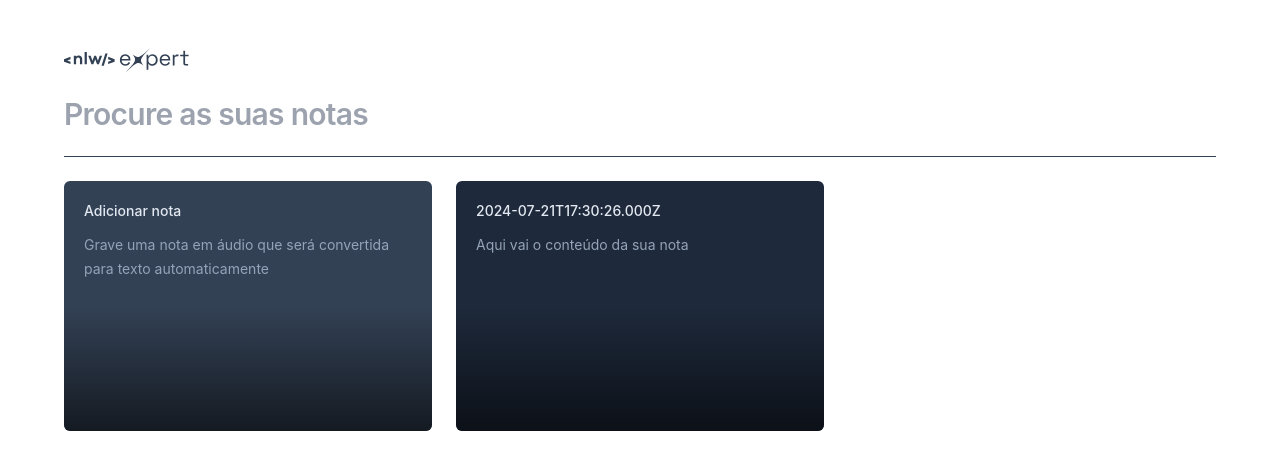
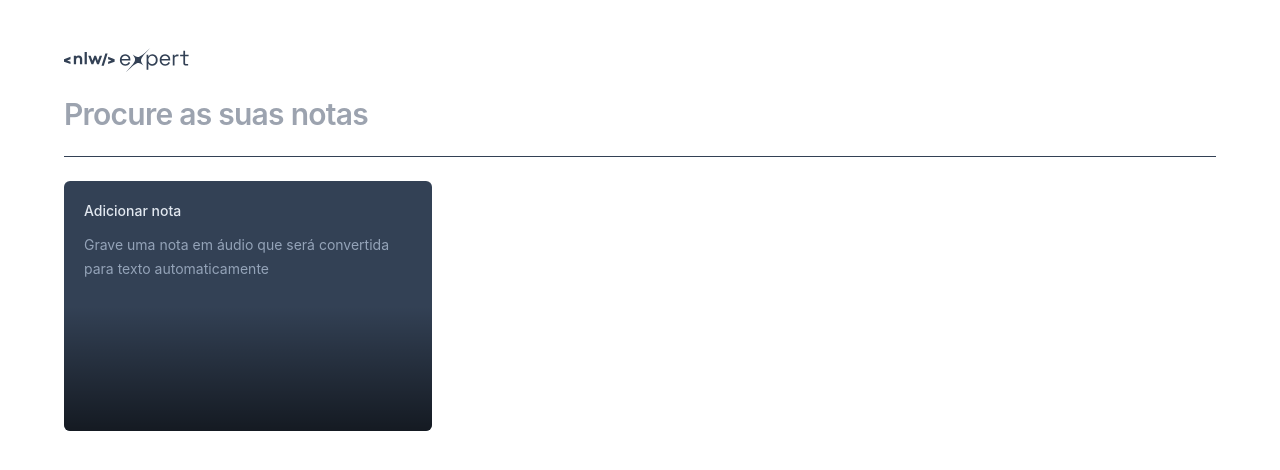
Before and after one commit to goncalofonsecaa/NLW-Expert, a React app in the folder react-nlw-expert-notes/: page / in a window 1280 px wide. Shown: the top 470 px of the page. Built offline with nearby package versions, Linux system fonts and the light colour scheme; the HTML template or start-up script is replaced by a standard one.

Commit message:
last touches

```diff
--- a/react-nlw-expert-notes/src/app.tsx
+++ b/react-nlw-expert-notes/src/app.tsx
@@ -1,13 +1,54 @@
+import { Hand } from 'lucide-react';
 import  logo  from '../src/assets/logo-nlw-expert.svg'
 import { NewNoteCard } from './components/new-note-card'
 import { NoteCard } from './components/note-card'
+import { useState } from 'react'
 
-const note = {
-  date: new Date(),
-  content: 'Aqui vai o conteúdo da sua nota'
+interface Note {
+  id: string;
+  date: Date;
+  content: string;
 }
 
+
+
 export function App() {
+  const [search, setSearch] = useState('')
+  const [notes, setNotes] = useState<Note[]>(() => {
+    const notesOnStorage = localStorage.getItem('notes')
+
+    if (notesOnStorage) {
+      return JSON.parse(notesOnStorage)
+    }
+
+    return [];
+  });
+
+  function onNoteCreated(content: string) {
+    const newNote = {
+      id:crypto.randomUUID(),
+      date: new Date(),
+      content
+    }
+
+    const notesArray = [newNote, ...notes]
+
+    setNotes(notesArray)
+
+    localStorage.setItem('notes', JSON.stringify(notesArray))
+  }
+
+  function HandleSearch(event: React.ChangeEvent<HTMLInputElement>) {
+    setSearch(event.target.value)
+  }
+
+  console.log(search)
+
+  const filteredNotes = search !== ''
+  ? notes.filter(note => note.content.toLocaleLowerCase().includes(search))
+  : notes
+
+
   return (
     <div className='mx-auto max-w-6xl my-12 space-y-6'>
 
@@ -18,6 +59,7 @@
           type="text"
           placeholder='Procure as suas notas'
           className='w-full bg-transparent text-3xl font-semibold tracking-tight  outline-none *:placeholder: text-slate-500'
+          onChange = {HandleSearch}
         />
       </form>
 
@@ -25,9 +67,13 @@
 
       <div className='grid grid-cols-3 gap-6 auto-rows-[250px]'>
 
-        <NewNoteCard />
+        <NewNoteCard
+          onNoteCreated={onNoteCreated}
+        />
 
-        <NoteCard  note= { note } />
+        {filteredNotes.map(note => (
+          <NoteCard key={note.id} note={note} />
+        ))}
 
       </div>
 
--- a/react-nlw-expert-notes/src/components/new-note-card.tsx
+++ b/react-nlw-expert-notes/src/components/new-note-card.tsx
@@ -3,8 +3,12 @@
 import { ChangeEvent, useState } from "react";
 import { toast } from "sonner";
 
+interface NewNoteCardProps {
+  onNoteCreated: (content: string) => void;
+}
 
-export function NewNoteCard () {
+
+export function NewNoteCard ( {onNoteCreated}: NewNoteCardProps) {
 
     const [shouldShowOnboarding, setShouldShowOnboarding] = useState(true)
     const [content, setContent] = useState("")
@@ -24,9 +28,14 @@
     function handleSaveNote(event: React.FormEvent<HTMLFormElement>) {
       event.preventDefault()
 
-      console.log(content)
+      onNoteCreated(content)
+
+      setContent("")
+      setShouldShowOnboarding(true)
 
       toast.success("Nota criada com sucesso!")
+
+
     }
 
     return (
@@ -64,6 +73,7 @@
             autoFocus
             className="text-sm leading-6 text-slate-400 bg-transparent resize-none flex-1 outline-none"
             onChange={handleContentChanged}
+            value={content}
             ></textarea>
           )}
           </div>
--- a/react-nlw-expert-notes/src/components/note-card.tsx
+++ b/react-nlw-expert-notes/src/components/note-card.tsx
@@ -17,7 +17,7 @@
         className="rounded-md bg-slate-800 flex flex-col p-5 gap-3 overflow-hidden relative outline-none text-left hover:ring-2 hover:ring-slate-600 focus-visible:ring-2 focus-visible:ring-lime-400"
       >
         <span className="text-sm font-medium text-slate-200">
-          {props.note.date.toISOString()}
+        {formatDistanceToNow(props.note.date, {locale: ptBR, addSuffix: true })}
         </span>
         <p className="text-sm leading-6 text-slate-400">
           {props.note.content}
```
